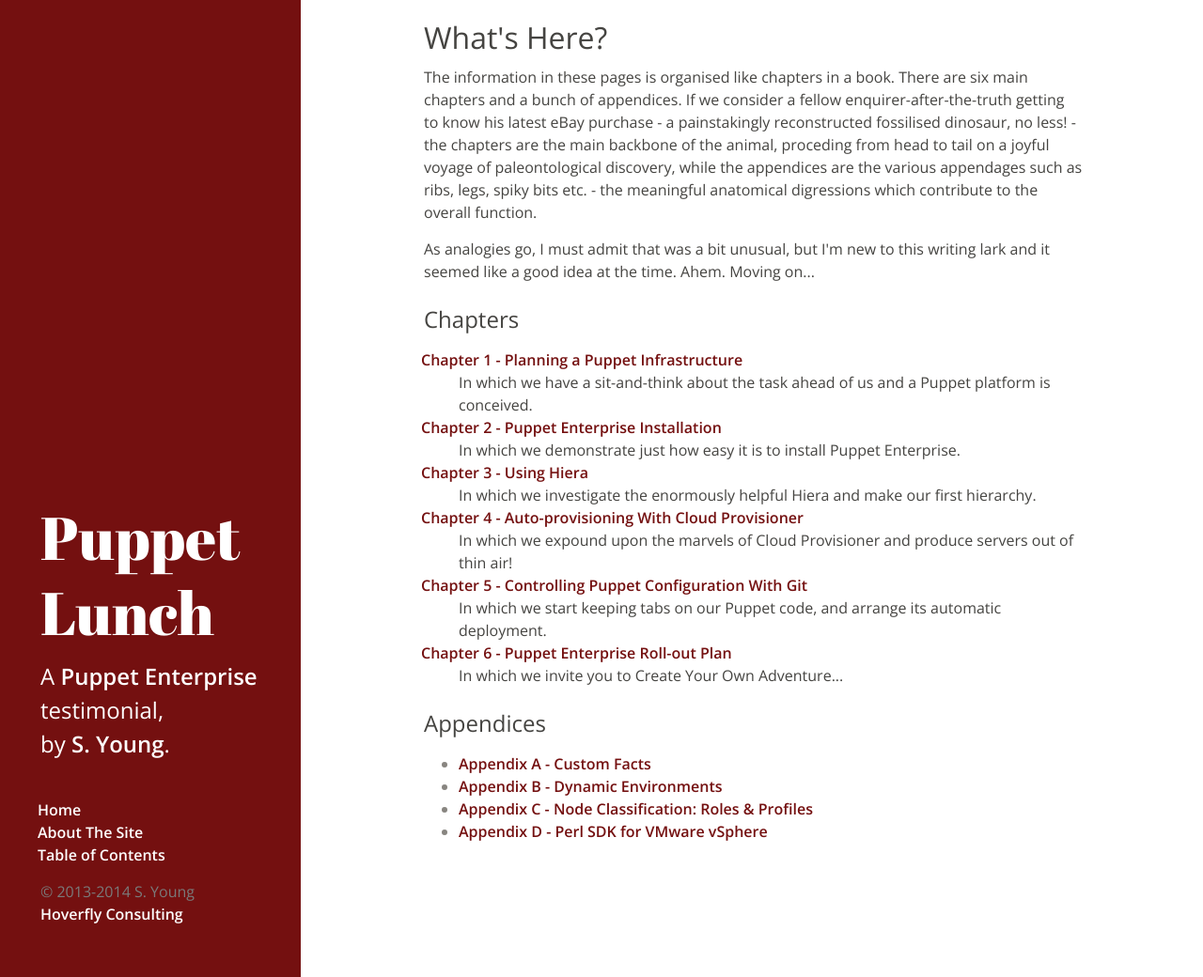
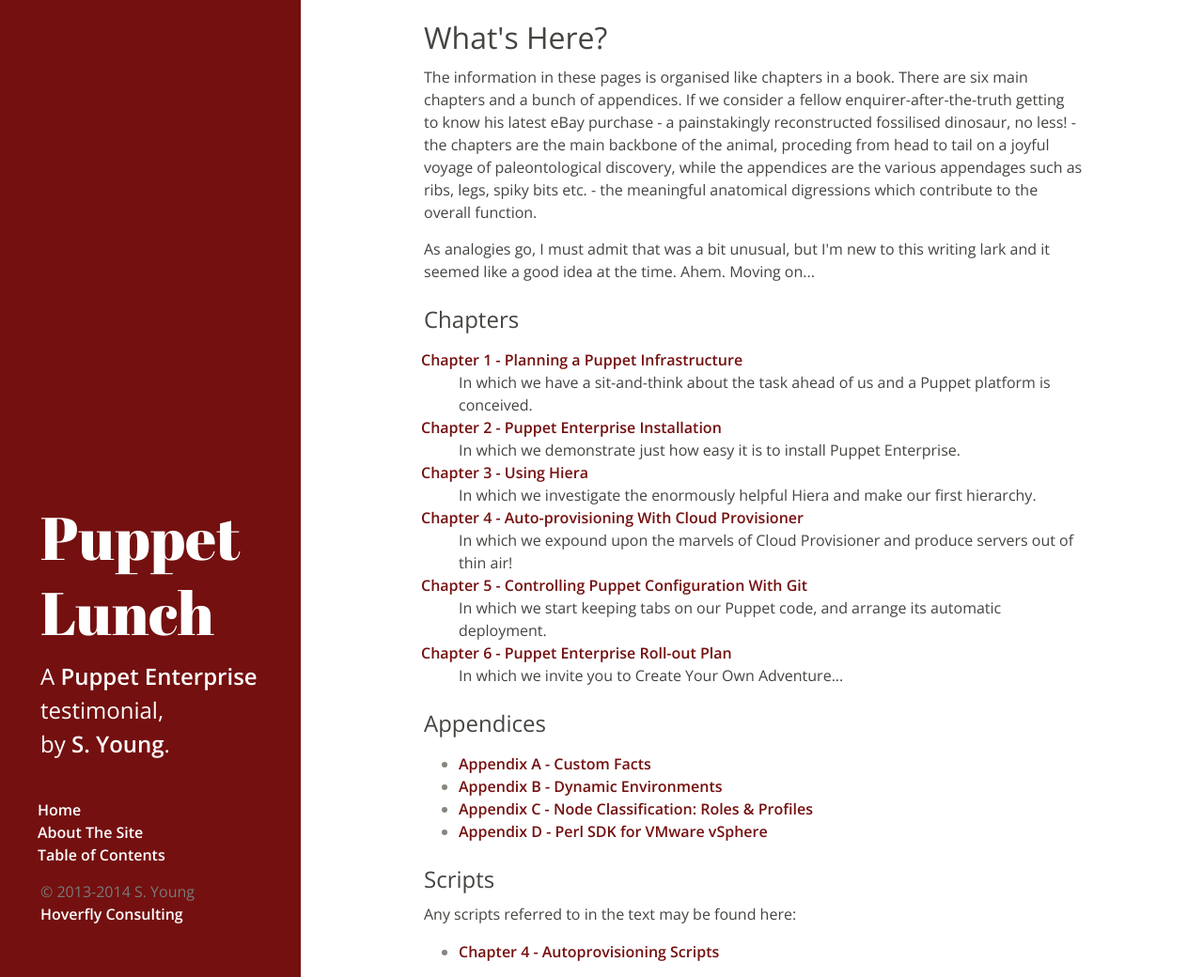
Before and after one commit to Sgydoo/puppet-lunch, a Jekyll site: the page built from contents/index.html, in a window 1280 px wide and 1040 px high. Shown: the whole window at 94% size. Built offline with Jekyll 4.4.1, drawn with Linux system fonts in a browser that asks for light colours; Markdown is read by kramdown in place of the engine named in the settings.

Commit message:
Now linking to supporting scripts from the Contents page

```diff
--- a/contents/index.html
+++ b/contents/index.html
@@ -52,3 +52,11 @@
 <li><a href="{{ site.baseurl }}/puppet/roles-and-profiles.html">Appendix C - Node Classification: Roles & Profiles</a></li>
 <li><a href="{{ site.baseurl }}/puppet/vmware-perl-sdk.html">Appendix D - Perl SDK for VMware vSphere</a></li>
 </ul>
+
+<h3>Scripts</h3>
+
+<p>Any scripts referred to in the text may be found here:</p>
+
+<ul>
+<li><a href="https://github.com/Sgydoo/autoprovision">Chapter 4 - Autoprovisioning Scripts</a>
+</ul>
```
